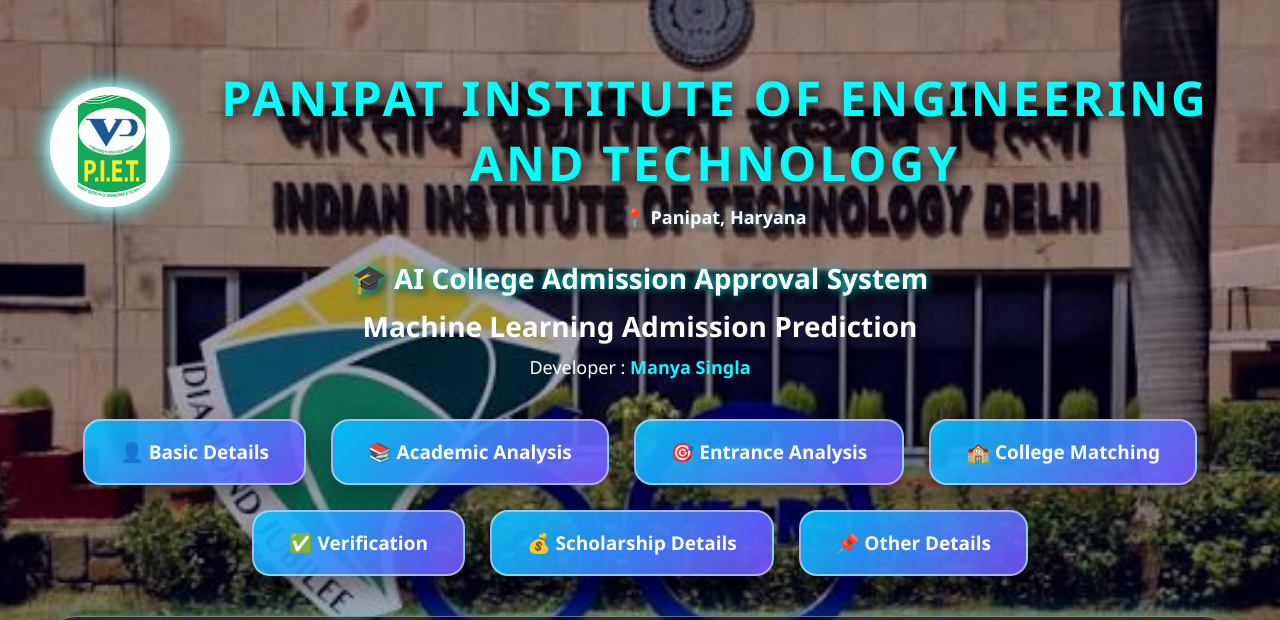
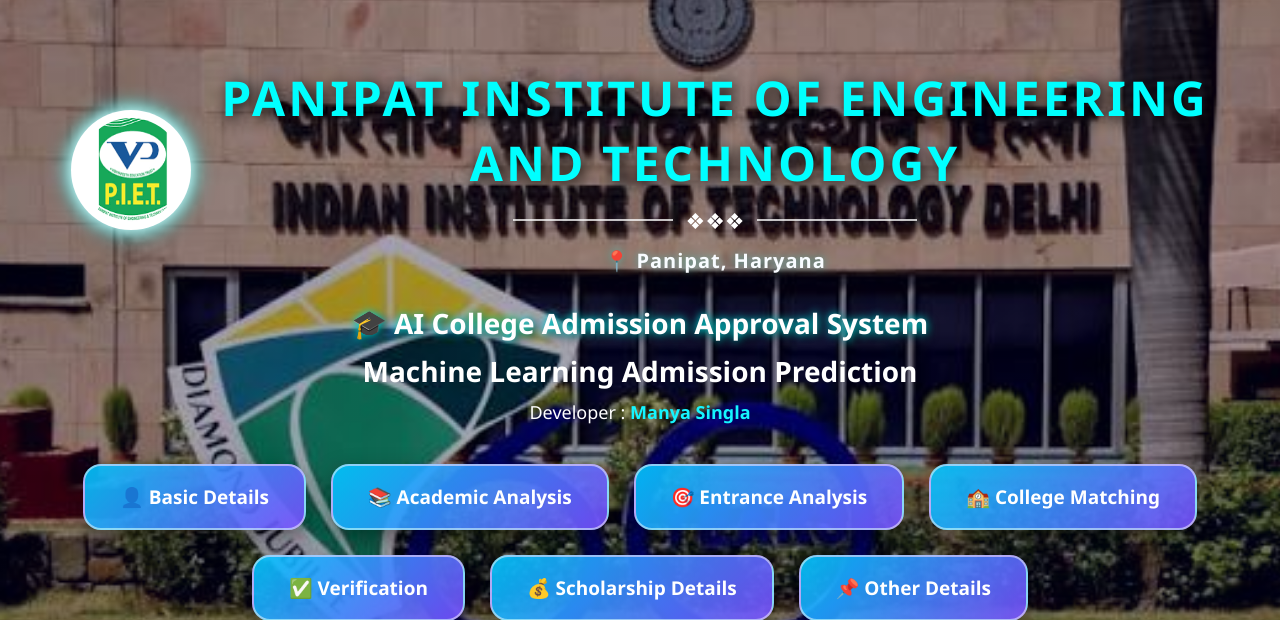
Before and after one commit to Manya2507/College-Admission-Approval-System, a Flask app: page / in a window 1280 px wide. Shown: the top 620 px of the page. Run offline with Flask 3, Linux system fonts and the light colour scheme.

Commit message:
Update index.html

```diff
--- a/templates/index.html
+++ b/templates/index.html
@@ -28,33 +28,30 @@ AI College Admission System
 
 <div class="college-header">
 
+    <img src="/static/images/piet_logo.png" class="college-logo">
 
-<img src="/static/images/piet_logo.png"
-class="college-logo">
+    <div class="college-text">
 
+        <h1 class="college-name">
+            PANIPAT INSTITUTE OF ENGINEERING <br>
+            AND TECHNOLOGY
+        </h1>
 
+        <!-- Decorative Line -->
+        <div class="college-divider">
+            <span></span>
+            ❖❖❖
+            <span></span>
+        </div>
 
-<div>
+        <!-- Location -->
+        <div class="college-location">
+            📍 Panipat, Haryana
+        </div>
 
-
-<h1 class="college-name">
-
-Panipat Institute Of Engineering And Technology
-
-</h1>
-
-
-
-<p class="college-subtitle">
-📍 Panipat, Haryana
-</p>
-
+    </div>
 
 </div>
-
-
-</div>
-
 
 <!-- ==========================
      PROJECT TITLE
```
